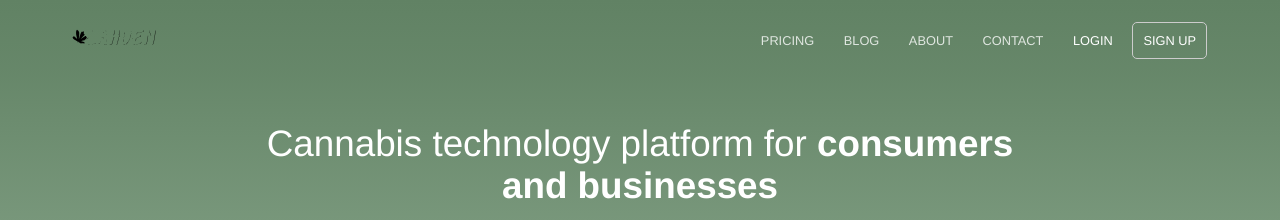
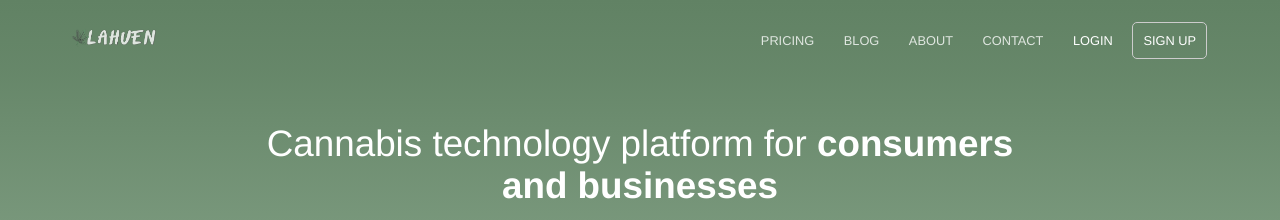
Before and after one commit to lahuen/lahuen, a Jekyll site: the page built from web/index.html, in a window 1280 px wide. Shown: the top 220 px of the page. Built offline with Jekyll 4.4.1, drawn with Linux system fonts in a browser that asks for light colours.

Commit message:
Update default.html
fix logo

```diff
--- a/web/_layouts/default.html
+++ b/web/_layouts/default.html
@@ -23,7 +23,7 @@
 	<body>
 		<header>
 			<div class="container">
-				<div class="company-name"><a href="{{ site.baseurl }}/"><img src="{{ site.baseurl }}/images/logo.svg" alt="Hydra Logo" width="95" height="33" /></a></div>
+				<div class="company-name"><a href="{{ site.baseurl }}/"><img src="{{ site.baseurl }}/images/logo.png" alt="Hydra Logo" width="95" height="33" /></a></div>
 				{% include navigation.html %}
 			</div>
 		</header>
```
